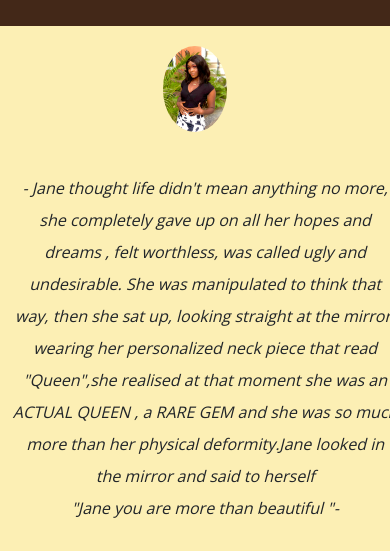
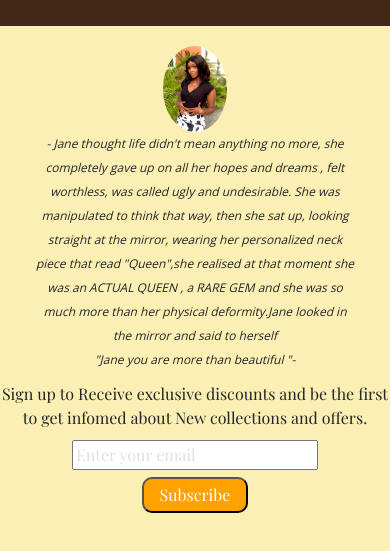
Before and after one commit to TechSis01/Queens-Sapphire, a plain HTML site: page index.html in a window 390 px wide. Shown: the part 5122-5673 px from the top of the page. Drawn offline with nearby package versions, Linux system fonts and the light colour scheme; a web font is replaced by a local one.

Commit message:
Update styles.css

```diff
--- a/styles.css
+++ b/styles.css
@@ -200,6 +200,9 @@ input{
     .jane-img{
         margin-left:35%;
     }
+    .jane-story{
+        padding:0 10%;
+    }
 }
 
 @media(max-width:769px){
@@ -222,6 +225,10 @@ input{
     .testimonial-txt{
         font-size:1.2rem;
     }
+    .jane-story{
+        font-size:1.2rem;
+        padding:0 10%;
+    }
 
 }
 @media(max-width:480px){
@@ -241,4 +248,8 @@ input{
     .grid-container{
         grid-template-columns:1fr;
     }
+    .jane-story{
+        font-size: 1.2rem;
+        padding:0 10%;
+    }
 }
```
